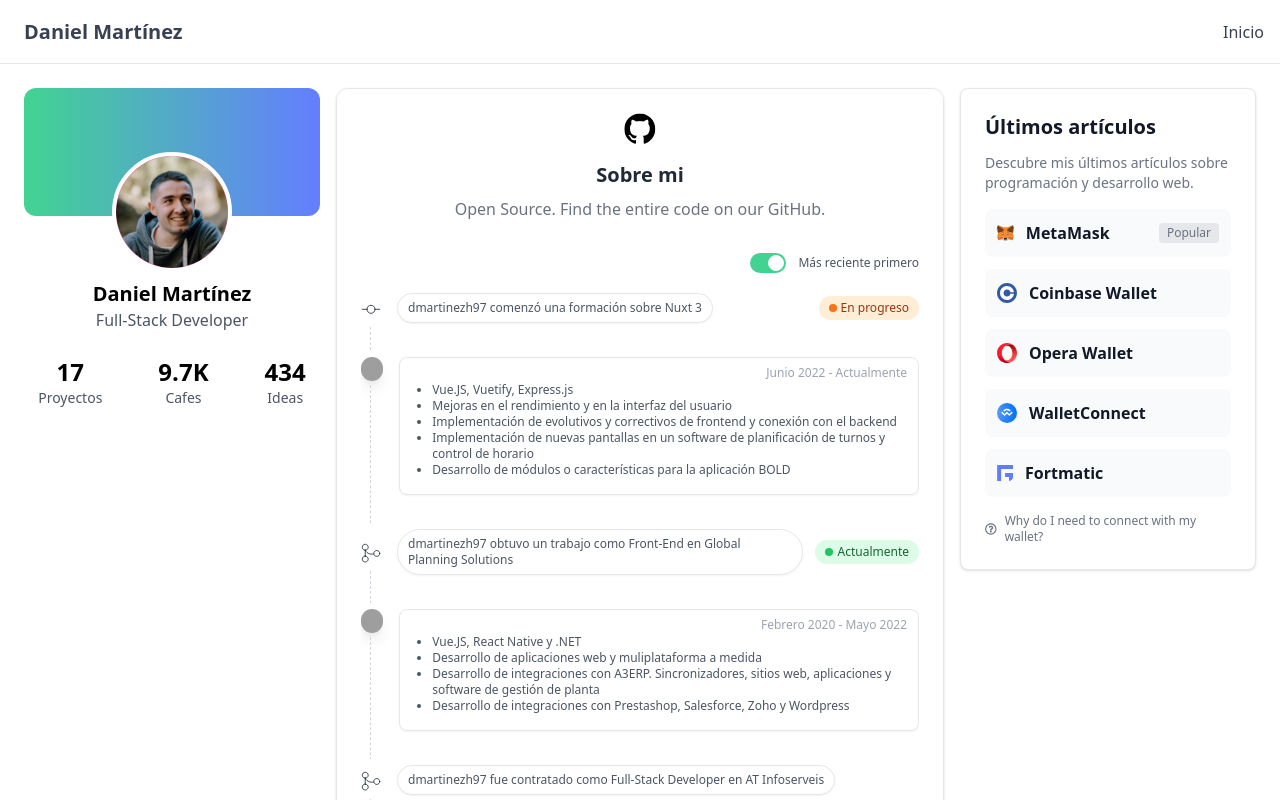
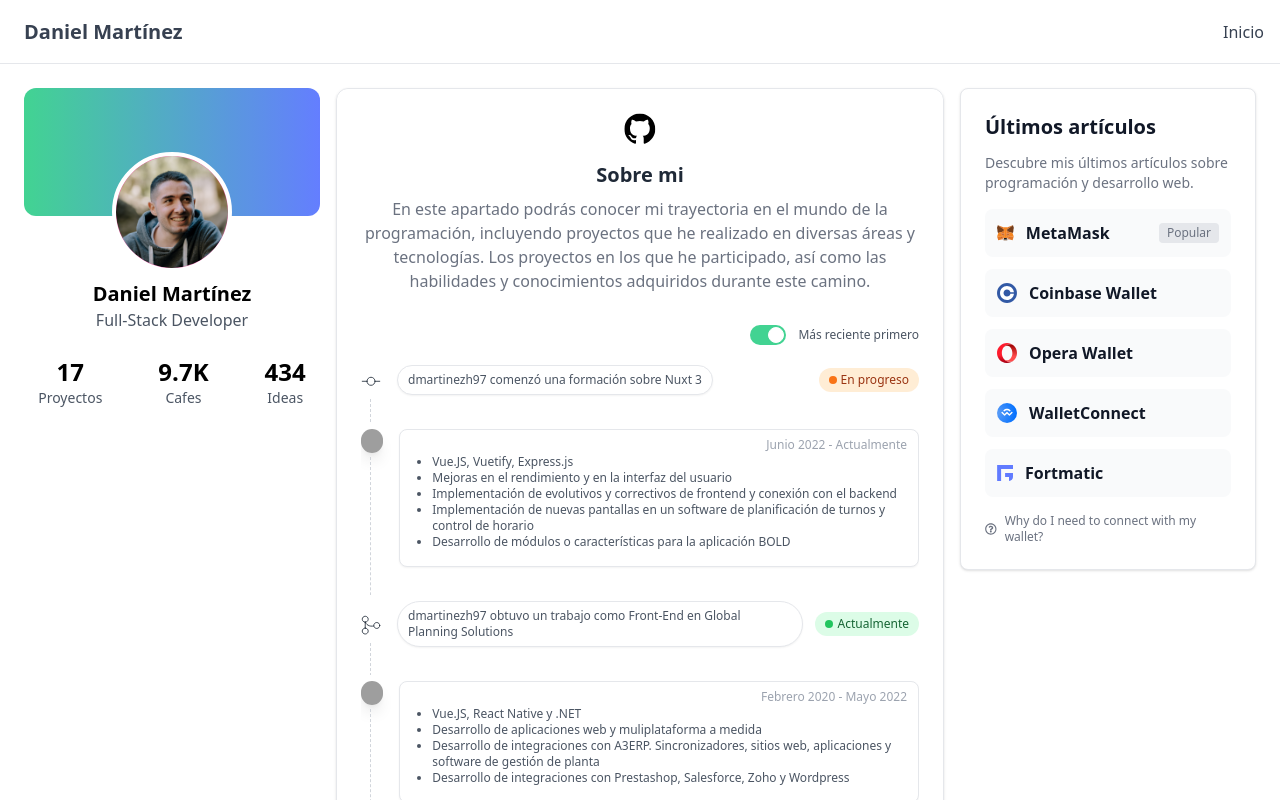
Before and after one commit to dmartinezh97/portafolio, a Nuxt app: page / in a window 1280 px wide. Shown: the top 800 px of the page. Built offline with nearby package versions, Linux system fonts and the light colour scheme; grey boxes are pictures that could not be loaded.

Commit message:
Cambio subheade

```diff
--- a/components/Timeline.vue
+++ b/components/Timeline.vue
@@ -24,7 +24,7 @@
                             Sobre mi
                         </h3>
                         <p class="mt-2 text-gray-500">
-                            Open Source. Find the entire code on our GitHub.
+                            En este apartado podrás conocer mi trayectoria en el mundo de la programación, incluyendo proyectos que he realizado en diversas áreas y tecnologías. Los proyectos en los que he participado, así como las habilidades y conocimientos adquiridos durante este camino.
                         </p>
                         <!-- Open Source Software. Find the entire code on our GitHub. -->
                     </div>
```
